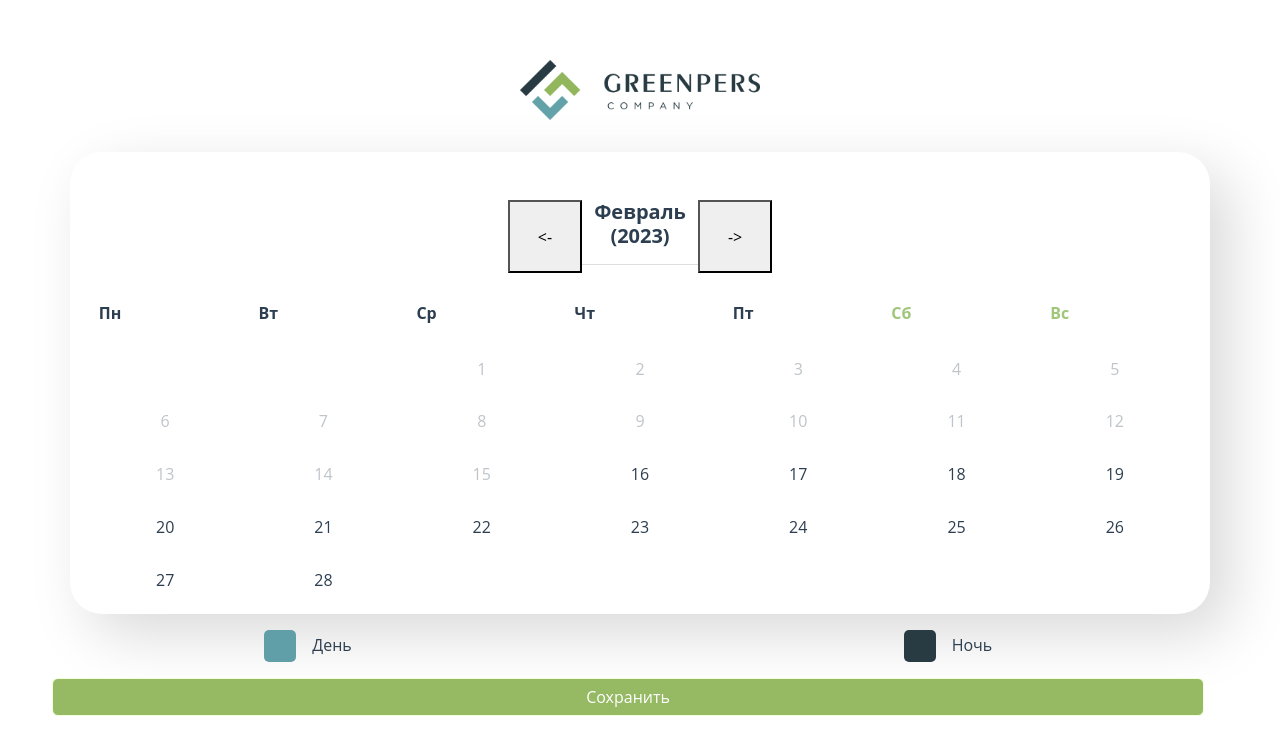
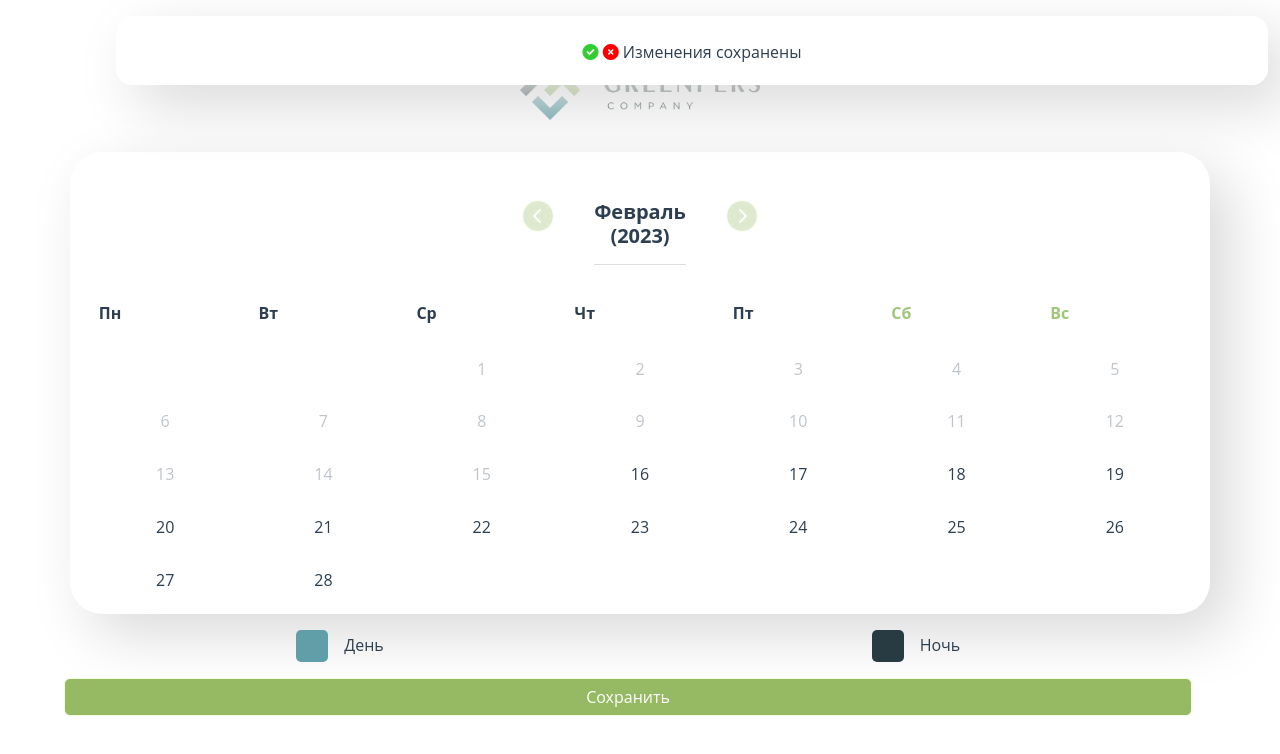
Before and after one commit to yanschafer/GreenpersCal, a Vue app: page / in a window 1280 px wide. Shown: the top 754 px of the page. Built offline with nearby package versions, Linux system fonts and the light colour scheme; no server answers.

Commit message:
button design fixes, popup added

```diff
--- a/src/App.vue
+++ b/src/App.vue
@@ -1,3 +1,10 @@
 <template>
   <router-view></router-view>
 </template>
+<style>
+html,body {
+  display: flex;
+  flex-direction: column;
+  align-items: center;
+}
+</style>
--- /dev/null
+++ b/src/components/PopUp.vue
@@ -0,0 +1,43 @@
+<template>
+  <div class="row popup-row">
+    <div class="container popup-box">
+      <p><i class="fa-solid fa-circle-check tick"></i> <i class="fa-solid fa-circle-xmark cross"></i> Изменения сохранены</p>
+    </div>
+  </div>
+</template>
+
+<script>
+export default {
+  name: "PopUp"
+}
+</script>
+
+<style scoped>
+.cross {
+  color: red;
+}
+.tick {
+  color: limegreen;
+}
+.popup-row {
+  position: fixed;
+  top: 0;
+  margin-bottom: 2rem;
+  width: 100%;
+}
+.popup-box {
+  border-radius: 1rem;
+  background: #ffffff;
+  box-shadow:  20px 20px 60px #d9d9d9,
+  -20px -20px 60px #ffffff;
+  padding-top: 1.5rem;
+  padding-left: 0.5rem;
+  padding-right: 0.5rem;
+  width: 90vw;
+  padding-bottom: 0.3rem;
+  display: flex;
+  justify-content: center;
+  align-items: center;
+  flex-direction: column;
+}
+</style>
--- a/src/views/HomeView.vue
+++ b/src/views/HomeView.vue
@@ -2,9 +2,15 @@
   <img class="logo" src="@/assets/logo.png">
   <div class="container cal-body" v-if="loaded">
     <div class="row">
-      <button class="col" @click="prevMonth">{{ "<-" }}</button>
-      <h5 class="month col">{{ month }} ({{ yearNum }})</h5>
-      <button class="col" @click="nextMonth">{{ "->" }}</button>
+      <div class="col">
+        <button class="btn btn-nav btn-nav-disabled" @click="prevMonth"><i class="fa-solid fa-chevron-left"></i></button>
+      </div>
+      <div class="col">
+        <h5 class="month">{{ month }} ({{ yearNum }})</h5>
+      </div>
+      <div class="col">
+        <button class="btn btn-nav btn-nav-disabled" @click="nextMonth"><i class="fa-solid fa-chevron-right"></i></button>
+      </div>
     </div>
 
     <div class="row weekdays-row">
@@ -36,6 +42,7 @@
       <button type="button" @click="save" class="btn btn-primary">Сохранить</button>
     </div>
   </div>
+  <PopUp />
 </template>
 
 <script>
@@ -47,10 +54,12 @@
 
 import CalendarItem from "@/components/CalendarItem.vue";
 import {Api} from "@/api/Api";
+import PopUp from "@/components/PopUp.vue";
 
 export default {
   name: 'HomeView',
   components: {
+    PopUp,
     CalendarItem
   },
   data() {
@@ -218,6 +227,23 @@ export default {
 </script>
 
 <style>
+.btn-nav {
+  max-width: 10vw;
+  color: white;
+  border-radius: 50%;
+  padding: 0;
+  width: 2rem!important;
+  height: 2rem;
+}
+.btn-nav-disabled {
+  max-width: 10vw;
+  color: white;
+  border-radius: 50%;
+  padding: 0;
+  width: 2rem!important;
+  height: 2rem;
+  opacity: 0.3;
+}
 .legend-row {
   display: flex;
   width: 100%;
@@ -285,6 +311,12 @@ export default {
   align-items: center;
   justify-content: center;
 }
+.legend-day-active {
+  background: transparent;
+  border: 1px solid #619fa8;
+  color: #619fa8;
+  transition: all 1s ease
+}
 .legend-day:hover {
   background: transparent;
   border: 1px solid #619fa8;
@@ -297,6 +329,7 @@ export default {
   color: #619fa8;
   transition: all 1s ease
 }
+
 .legend-day:focus-within {
   background: transparent;
   border: 1px solid #619fa8;
@@ -323,6 +356,12 @@ export default {
   display: flex;
   align-items: center;
   justify-content: center;
+}
+.legend-night-active {
+  background: transparent;
+  border: 1px solid #283b42;
+  color: #283b42;
+  transition: all 1s ease
 }
 .legend-night:hover {
   background: transparent;
```
